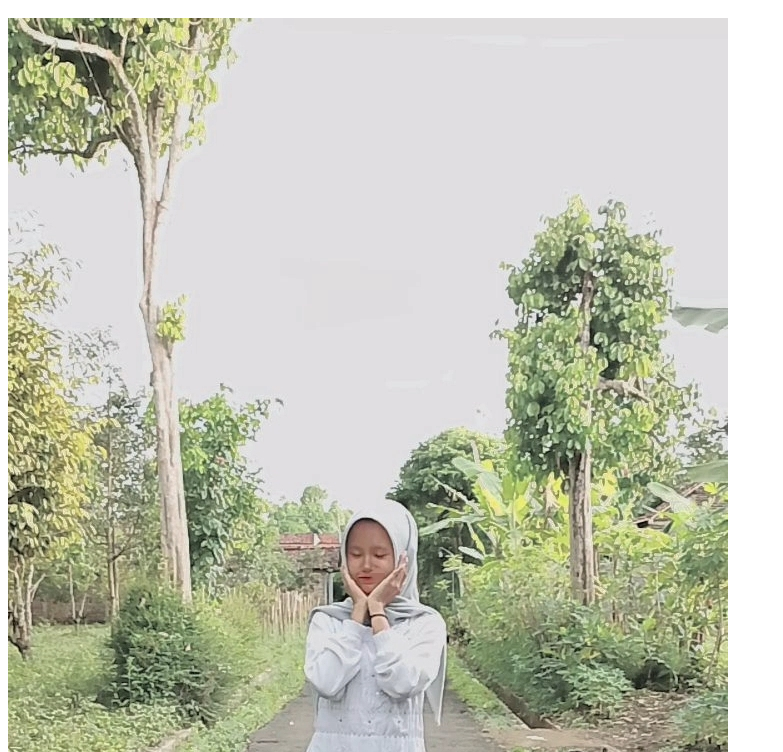
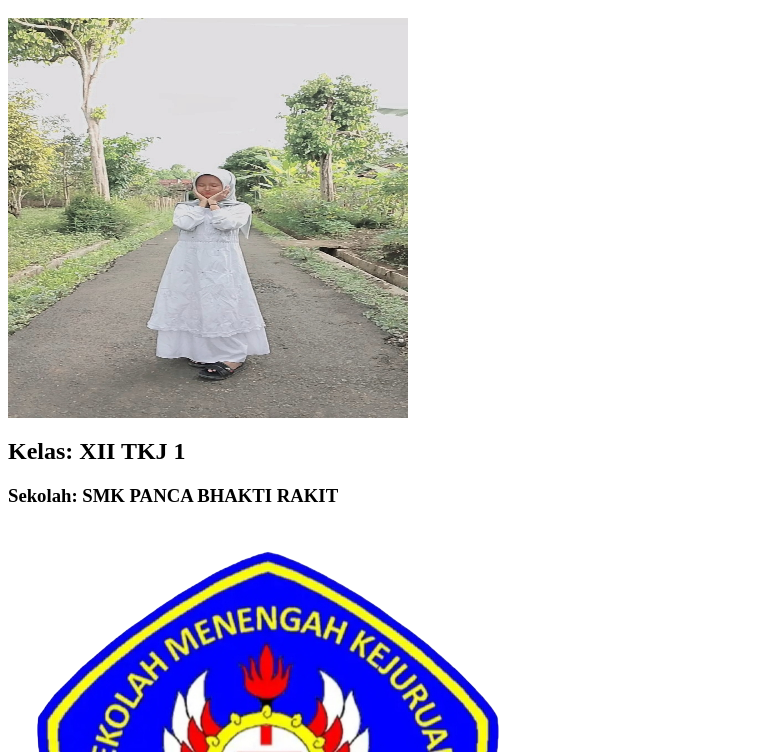
Before and after one commit to nafisah172/KK2FARHATUNNAFISAH, a plain HTML site: page index.html in a window 1280 px wide. Shown: the part 48-800 px from the top of the page, without its empty margins (0-783 px from the left). Drawn offline with Linux system fonts and the light colour scheme.

Commit message:
Update index.html

```diff
--- a/index.html
+++ b/index.html
@@ -7,7 +7,7 @@
 </head>
 <body>
 <h1>Nama Lengkap: Farhatun Nafisah</h1>
-  <img src="fotonapis.jpg">
+  <img src="fotonapis.jpg" width="400px" height="400px">
 <h2>Kelas: XII TKJ 1</h2>
 <h3>Sekolah: SMK PANCA BHAKTI RAKIT</h3>
   <img src="pbr.png">
```
